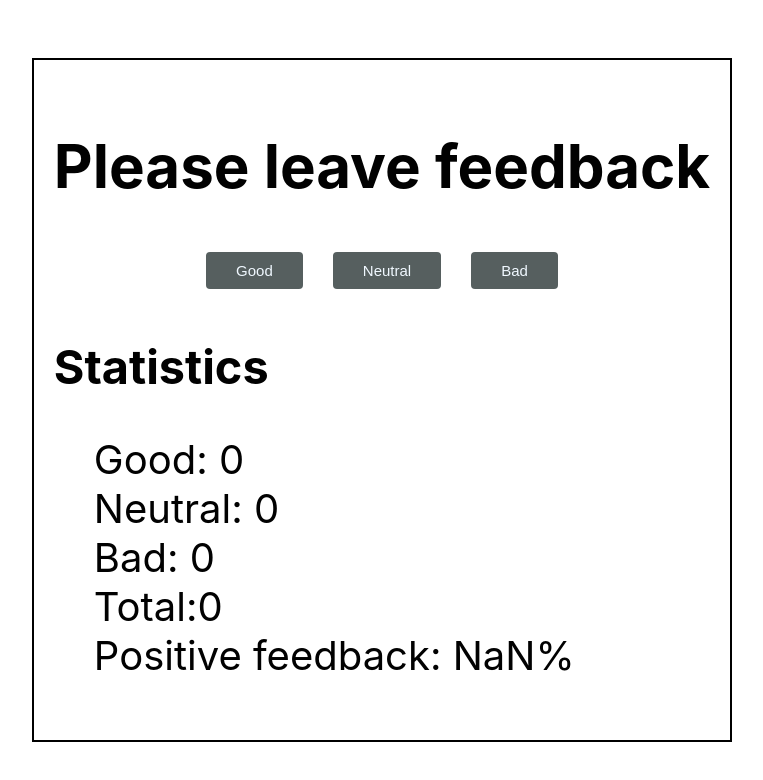
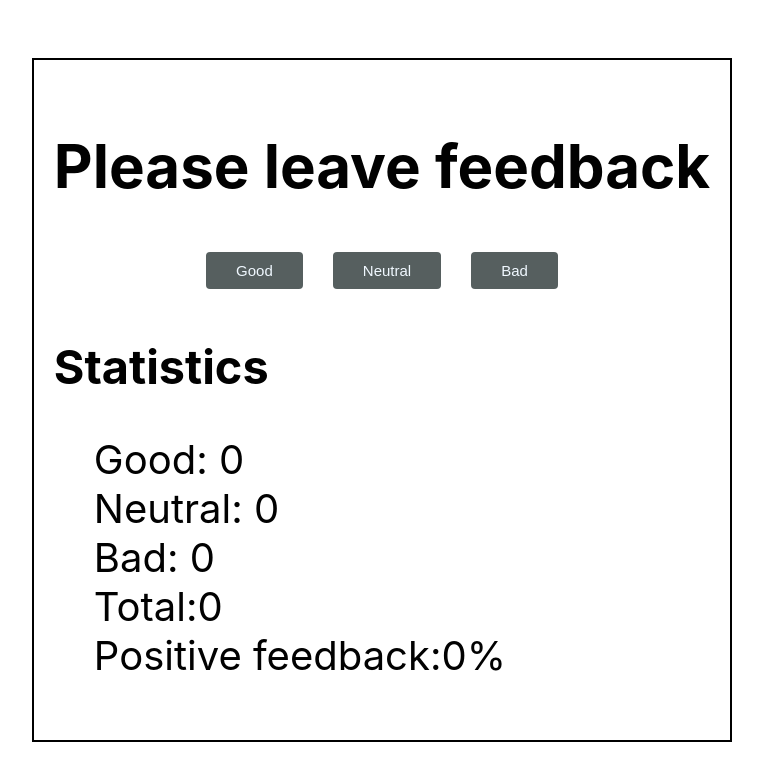
Before and after one commit to AndreyTarkaniy/goit-react-hw-02-feedback, a React (Create React App) app: page / in a window 1280 px wide. Shown: the top 780 px of the page, without its empty margins (258-1021 px from the left). Built offline with nearby package versions, Linux system fonts and the light colour scheme.

Commit message:
fixx positivepercentage abount 0

```diff
--- a/src/components/counters/counters.jsx
+++ b/src/components/counters/counters.jsx
@@ -39,7 +39,8 @@ class Counter extends React.Component {
 
   countPositiveFeedbackPercentage = () => {
     const { good } = this.state;
-    return Math.round((good * 100) / this.countTotalFeedback());
+    const total = this.countTotalFeedback();
+    return total ? Math.round((good * 100) / total) : 0;
   };
 
   render() {
@@ -94,7 +95,8 @@ class Counter extends React.Component {
 
             <li className={css.statisticsItems}>
               <span>
-                Positive feedback: {this.countPositiveFeedbackPercentage()}%
+                Positive feedback:
+                {this.countPositiveFeedbackPercentage()}%
               </span>
             </li>
           </ul>
```
